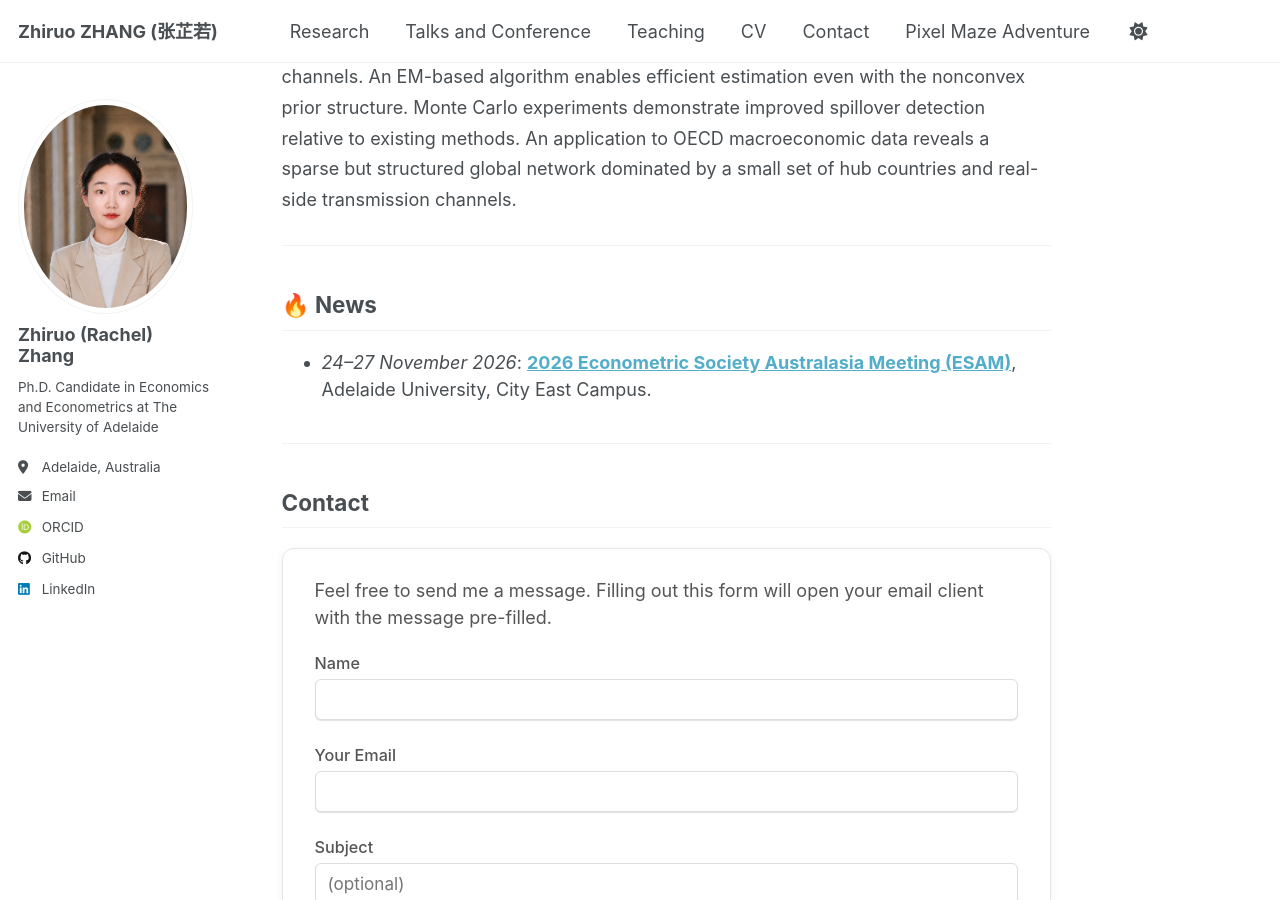
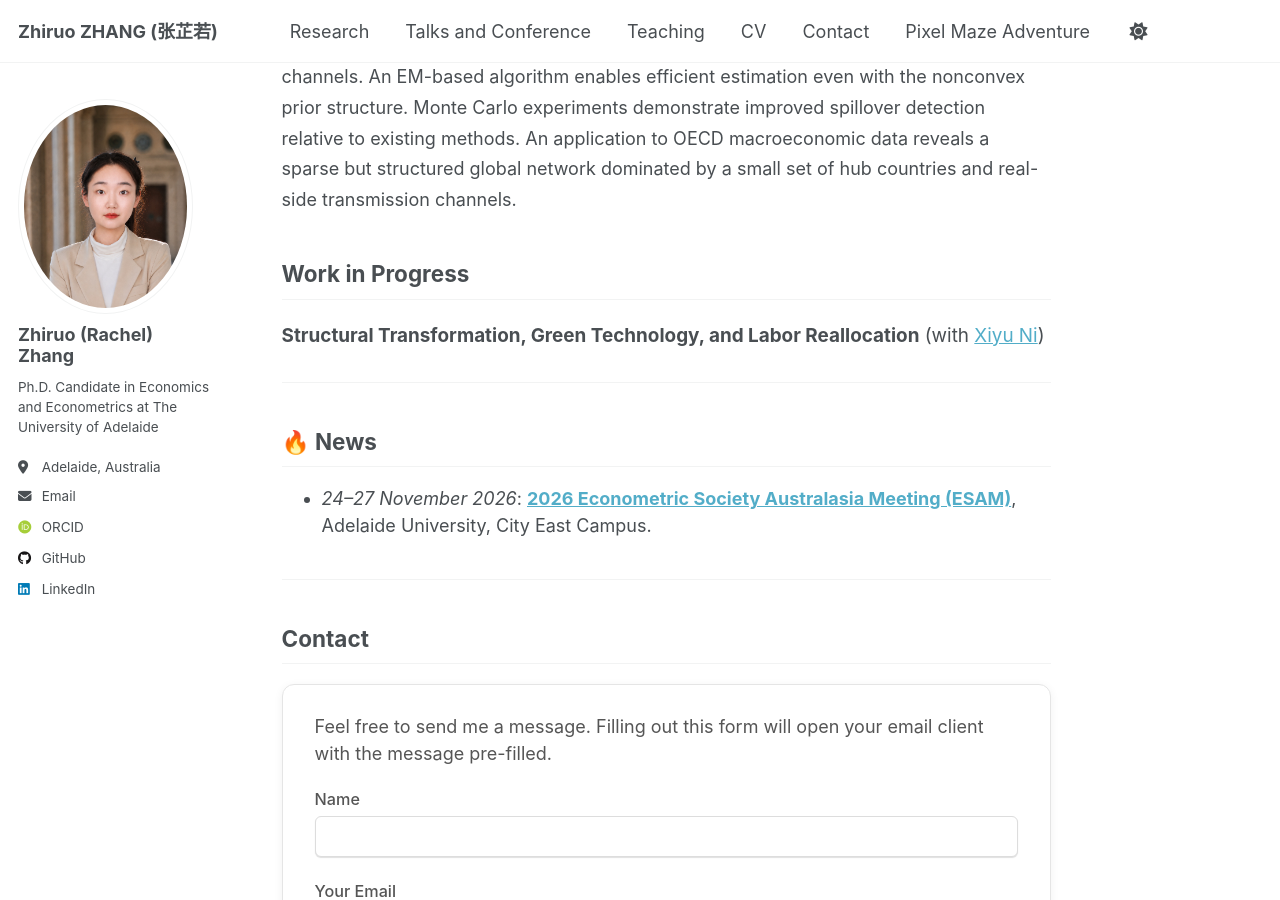
Before and after one commit to zhiruozzr/zhiruozzr.github.io, a Jekyll site: the page built from _pages/about.md, in a window 1280 px wide and 900 px high, scrolled down 1905 px. Built offline with Jekyll 4.4.1, drawn with Linux system fonts in a browser that asks for light colours; some web fonts are replaced; a script that is not in the unit is left out.

Commit message:
Add 'Work in Progress' section to about page
Added a new section for 'Work in Progress' with details on a collaborative project.

```diff
--- a/_pages/about.md
+++ b/_pages/about.md
@@ -80,6 +80,12 @@ I am on the <strong>2025–2026 job market</strong>.
 
 <p style="font-size:1rem; line-height:1.7;">
 <strong>Abstract:</strong> International spillovers operate through specific bilateral relationships and different macroeconomic channels. Standard panel VAR regularization approaches, however, usually only work at one level of aggregation. Country-level shrinkage is too broad to uncover transmission channels, while elementwise selection fragments bilateral spillovers and hides their economic interpretation. This paper proposes a bi-level spike-and-slab framework for high-dimensional panel VARs that jointly selects spillovers at the country-pair level and variables within active spillover blocks. The approach delivers an interpretable bilateral spillover network together with a decomposition of transmission channels. An EM-based algorithm enables efficient estimation even with the nonconvex prior structure. Monte Carlo experiments demonstrate improved spillover detection relative to existing methods. An application to OECD macroeconomic data reveals a sparse but structured global network dominated by a small set of hub countries and real-side transmission channels.
+</p>
+
+<h2 id="work-in-progress">Work in Progress</h2>
+
+<p style="font-size:1.05rem; line-height:1.7; margin-top:20px;">
+<strong>Structural Transformation, Green Technology, and Labor Reallocation</strong> (with <a href="https://researchers.adelaide.edu.au/profile/xiyu.ni" target="_blank">Xiyu Ni</a>)
 </p>
 
 <hr style="margin-top:30px; margin-bottom:20px;">
```
